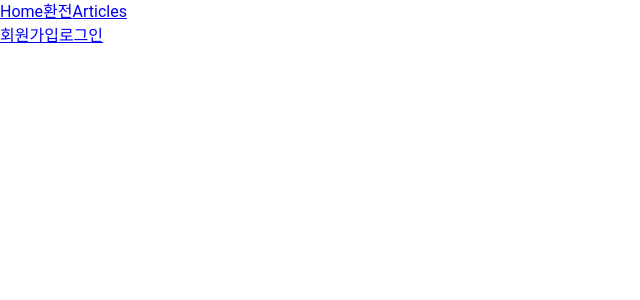
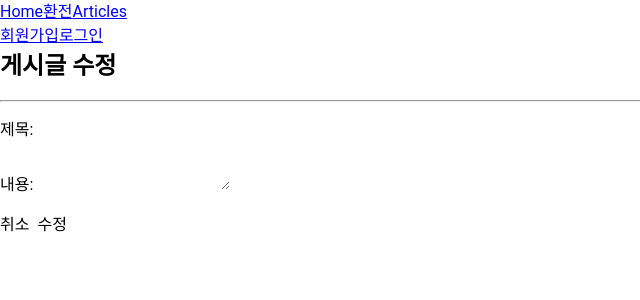
Before and after one commit to Nahangsi/Nahangsi, a Vue app in the folder final-pjt-front/front/: page /articles/1/update in a window 1280 px wide. Shown: the top 300 px of the page, without its empty margins (0-640 px from the left). Built offline with nearby package versions, Linux system fonts and the light colour scheme; no server answers.

Commit message:
게시글 crud

```diff
--- a/final-pjt-front/front/src/components/ArticleListItem.vue
+++ b/final-pjt-front/front/src/components/ArticleListItem.vue
@@ -5,6 +5,7 @@
         <h5 class="id">{{ article.id }}</h5>
         <p class="title">{{ article.title }}</p>
         <p class="content">{{ article.content }}</p>
+        <!-- <p class="category">{{ article.category }}</p> -->
             </div>
         <RouterLink :to="{ name: 'DetailView', params: {id: article.id}}">
         [DETAIL]
--- a/final-pjt-front/front/src/router/index.js
+++ b/final-pjt-front/front/src/router/index.js
@@ -4,6 +4,7 @@ import CurrencyCal from "@/views/deposits/CurrencyCal.vue"
 import CreateView from '@/views/community/CreateView.vue'
 import ArticleView from '@/views/community/ArticleView.vue'
 import DetailView from '@/views/community/DetailView.vue'
+import UpdateView from '@/views/community/UpdateView.vue'
 import HomeView from "../views/HomeView.vue";
 import SignupView from "../views/accounts/SignupView.vue";
 import LoginView from "../views/accounts/LoginView.vue";
@@ -36,6 +37,12 @@ const router = createRouter({
       name:'CreateView',
       component: CreateView
     },
+    // 게시글 수정 페이지
+    {
+      path:'/articles/:id/update',
+      name:'UpdateView',
+      component: UpdateView
+    },
     // 메인 홈페이지
     {
       path: "/",
--- a/final-pjt-front/front/src/views/community/DetailView.vue
+++ b/final-pjt-front/front/src/views/community/DetailView.vue
@@ -7,15 +7,18 @@
                     <p>글 번호 : {{ article?.id }}</p>
                     <p>제목 : {{  article?.title }}</p>
                     <p>내용 : {{  article?.content }}</p>
-                    <p>작성일 : {{ article?.created_at }}</p>
-                    <p>수정일 : {{ article?.updated_at  }}</p>
-                    <div class="button-group">
-                        <button class="btn btn-light" @click="editArticle">수정</button>
-                        <button class="btn btn-light" @click="deleteArticle">삭제</button>
+                    <p>작성일 : {{ formatDate(article?.created_at) }}</p>
+                    <p>수정일 : {{ formatDate(article?.updated_at) }}</p>
+                    <!-- <div class="button-group"> -->
+                        <!-- <RouterLink :to="{name:'UpdateView'}">[수정]</RouterLink> -->
+                        <button @click="moveUpdate">수정</button>
+                        <button @click="deleteArticle">삭제</button>
                     <!-- </div> -->
-                </div>
+                <!-- </div> -->
         </div>
     </div>
+    <RouterView />
+
 </template>
 
 
@@ -23,14 +26,42 @@
 // DeatilView 마운트 될 때 특정 게시글 조회하는 AJAX 요청 진행
 import axios from 'axios'
 import { onMounted, ref } from 'vue';
-import { useRoute } from 'vue-router';
-import { useCounterStore } from '@/stores/counter';
+import { useRoute, useRouter } from 'vue-router';
+import { useAccountStore } from '@/stores/account';
 
-const store = useCounterStore()
+const store = useAccountStore()
 const route = useRoute()
+const router = useRouter();
 // 응답 데이터 출력
 const article = ref({})
 
+
+const moveUpdate = () => {
+  router.push({ name: "UpdateView", params: { id: article.value.id } });
+};
+
+const deleteArticle = () => {
+  axios({
+    method: "delete",
+    url: `${store.API_URL}/api/v1/articles/${route.params.id}/`,
+    headers: {
+            Authorization: `Token ${store.token}`,
+        },
+  })
+    .then((res) => {
+      console.log("삭제 완료");
+      router.push({ name: "ArticleView" });
+    })
+    .catch((err) => {
+      console.log(err);
+    });
+
+};
+
+const formatDate = (dateString) => {
+    const options = { year: 'numeric', month: 'numeric', day: 'numeric' };
+    return new Date(dateString).toLocaleDateString('ko-KR', options);
+};
 
 onMounted(() => {
     axios({
--- a/final-pjt-front/front/src/views/community/UpdateView.vue
+++ b/final-pjt-front/front/src/views/community/UpdateView.vue
@@ -1,13 +1,112 @@
 <template>
     <div>
+        <div>
+        <h2>게시글 수정</h2>
+        <hr class="my-4" />
+        <form @submit.prevent="updatePost">
+        <div>
+            <label for="title">제목:</label>
+            <input type="text" id="title" v-model="title" />
+        </div>
+        <div>
+            <label for="content">내용:</label>
+            <textarea id="content" v-model="content"></textarea>
+        </div>
+        <!-- <input type="submit" /> -->
+            <div class="pt-4">
+                <button type="button" class="btn btn-outline-danger me-2" @click="goDetailView">취소</button>
+                <button type="submit" class="btn btn-primary" @click="updatePost">수정</button>
+            </div>
+        </form>
+    </div>
+    </div>
+  </template>
 
-    </div>
-</template>
+  <script setup>
+  import axios from "axios";
+  import { ref, onMounted } from "vue";
+  import { useRoute, useRouter } from 'vue-router';
+  import { useAccountStore } from '@/stores/account';
 
-<script setup>
+  const store = useAccountStore()
+  const route = useRoute();
+  const router = useRouter();
 
-</script>
+  const title = ref('');
+  const content = ref('');
 
-<style scoped>
+  const updatePost = () => {
 
-</style>
+    axios({
+        method: "put",
+        url: `${store.API_URL}/api/v1/articles/${route.params.id}/`,
+        data: {
+            title: title.value,
+            content: content.value,
+        },
+        headers: {
+            Authorization: `Token ${store.token}`,
+        },
+    })
+        .then((res) => {
+            console.log(res.data);
+            router.push({ name: "DetailView", params: { id: route.params.id } });
+        })
+        .catch((err) => {
+            console.log(err);
+        });
+    };
+
+  const goDetailView = () => {
+    router.push({
+        name: 'DetailView',
+        params: {
+            id: route.params.id,
+        }
+      }
+    )}
+
+    onMounted(() => {
+    // Fetch existing post data and populate title and content
+    axios({
+        method: 'get',
+        url: `${store.API_URL}/api/v1/articles/${route.params.id}/`,
+        headers: {
+            Authorization: `Token ${store.token}`,
+        },
+    })
+    .then((res) => {
+        // Populate title and content with existing values
+        title.value = res.data.title;
+        content.value = res.data.content;
+    })
+    .catch((err) => {
+        console.log(err);
+    });
+});
+
+
+    // axios({
+    //   method: "post",
+    //   url: `${store.API_URL}/api/v1/articles/`,
+    //   data: {
+    //     title: title.value,
+    //     content: content.value,
+    //     category: category.value,
+    //   },
+    //   headers: {
+    //     Authorization: `Token ${store.token}`,
+    //   },
+    //   })
+    //   .then((res) => {
+    //     router.push({ name: "DetailView" });
+    //   })
+    //   .catch((err) => {
+    //     console.log(err);
+    //   });
+
+  </script>
+
+  <style scoped>
+
+  </style>
```
Also changed, not shown: 2 other files (tests, documents, lock files or other folders).
